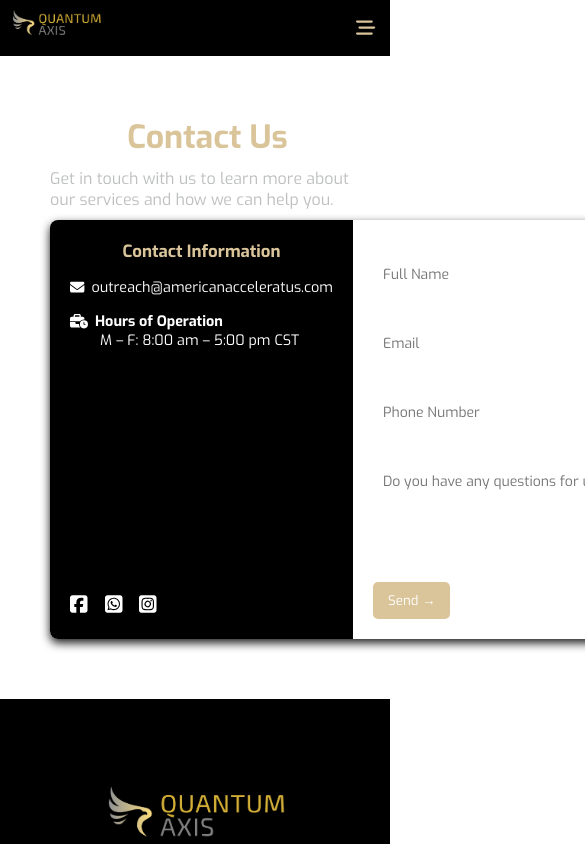
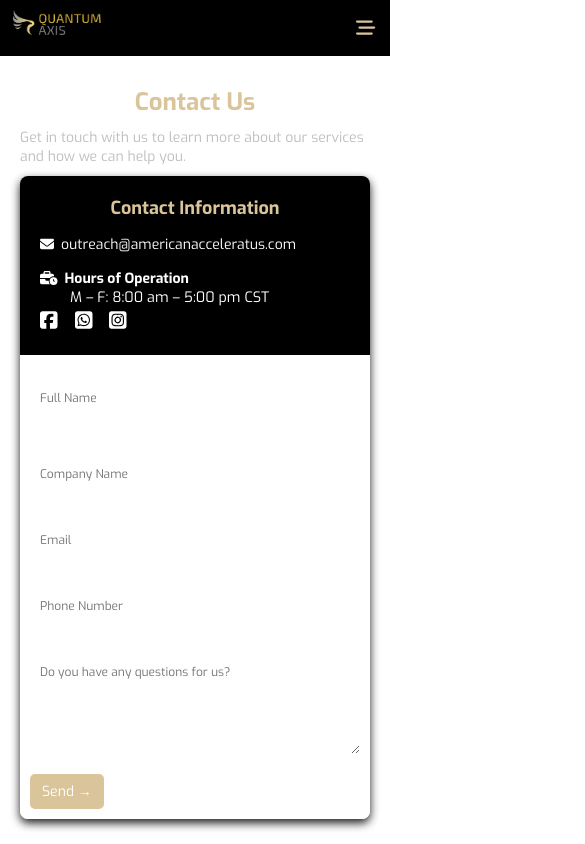
Before and after one commit to tharanycred4future/quantumaxistest, a React (Vite) app: page /contact-us in a window 390 px wide. Shown: the top 844 px of the page, 585 px wide, since content can reach past the window. Built offline with nearby package versions, Linux system fonts and the light colour scheme.

Commit message:
footer responsive update

```diff
--- a/src/pages/ContactUs/ContactUs.css
+++ b/src/pages/ContactUs/ContactUs.css
@@ -24,6 +24,7 @@
 
 .contact-container {
     display: flex;
+    flex-wrap: wrap;
     justify-content: center;
     width:800px;
     background: white;
@@ -38,10 +39,11 @@
     background:black;
     color: white;
     padding: 20px;
-    width: 38%;
+    width: 100%;
     list-style: none;
     position: relative;
     font-size: 0.9rem;
+    flex: 1;
 
 }
 
@@ -97,14 +99,14 @@
     padding: 20px;
     width: 65%;
     background: white;
-
+    flex: 1;
 }
 
 
 
 .form-group {
     display: flex;
-
+    flex-wrap: wrap;
     gap: 10px;
 }
 
@@ -133,3 +135,54 @@
 button:hover {
     background: #bdc0be;
 }
+/* Responsive styles */
+@media (max-width: 768px) {
+    .contact-container {
+        width: 100%;
+        flex-direction: column;
+    }
+
+    .contact-info, .contact-form {
+        width: 100%;
+    }
+
+    .contact-form-social-icons {
+        position: static;
+        margin-top: 20px;
+    }
+}
+
+@media (max-width: 480px) {
+    .contact-form-container {
+        padding: 20px;
+    }
+
+    .contact-us-appear h1 {
+        font-size: 24px;
+    }
+
+    .contact-us-appear p {
+        font-size: 14px;
+    }
+
+    .contact-info h3 {
+        font-size: 18px;
+    }
+
+    .contact-info p, .contact-info ul {
+        font-size: 14px;
+    }
+
+    .contact-form {
+        padding: 10px;
+    }
+
+    input, textarea {
+        font-size: 12px;
+    }
+
+    button {
+        padding: 8px 12px;
+        font-size: 14px;
+    }
+}
```
